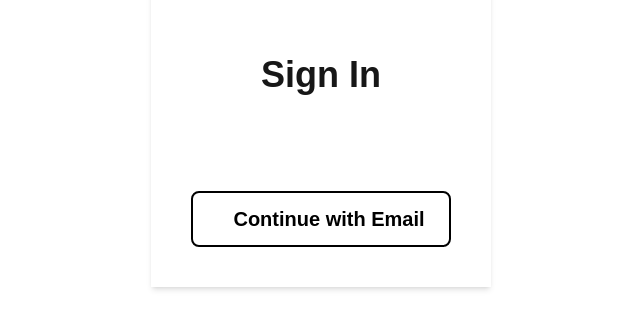
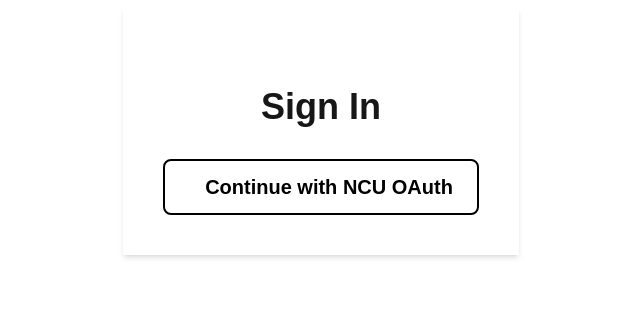
Before and after one commit to hsutingwei/next-SSO, a Next.js app: page / in a window 1280 px wide. Shown: the part 289-618 px from the top of the page, without its empty margins (319-959 px from the left). Built offline with nearby package versions, Linux system fonts and the light colour scheme; no server answers.

Commit message:
feat: Use NCU OAuth CredentialsSignInButton 改使用跳到NCU的登入頁面

```diff
--- a/src/app/page.tsx
+++ b/src/app/page.tsx
@@ -16,9 +16,6 @@ export default async function SignInPage() {
     <div className="w-full flex flex-col items-center justify-center min-h-screen py-2">
       <div className="flex flex-col items-center mt-10 p-10 shadow-md">
         <h1 className="mt-10 mb-4 text-4xl font-bold">Sign In</h1>
-        <span className="text-2xl font-semibold text-white text-center mt-8">
-          Or
-        </span>
         {<CredentialsSignInButton />}
       </div>
     </div>
--- a/src/components/authButtons.tsx
+++ b/src/components/authButtons.tsx
@@ -1,19 +1,19 @@
 "use client"; // 標記為客戶端組件
 
-import { signIn } from "next-auth/react";
+import { useRouter } from "next/navigation"
 
 export function CredentialsSignInButton() {
+  const router = useRouter()
   const handleClick = () => {
-    signIn();
+    router.push("https://portal.ncu.edu.tw/oauth2/authorization")
   };
 
   return (
     <button
       onClick={handleClick}
-      className="w-full flex items-center font-semibold justify-center h-14 px-6 mt-4 text-xl transition-colors duration-300 bg-white border-2 border-black text-black rounded-lg focus:shadow-outline hover:bg-slate-200"
+      className="w-full flex items-center font-semibold cursor-pointer justify-center h-14 px-6 mt-4 text-xl transition-colors duration-300 bg-white border-2 border-black text-black rounded-lg focus:shadow-outline hover:bg-slate-200"
     >
-      {/* <Image src={githubLogo} alt="Github Logo" width={20} height={20} /> */}
-      <span className="ml-4">Continue with Email</span>
+      <span className="ml-4">Continue with NCU OAuth</span>
     </button>
   );
 }
```
